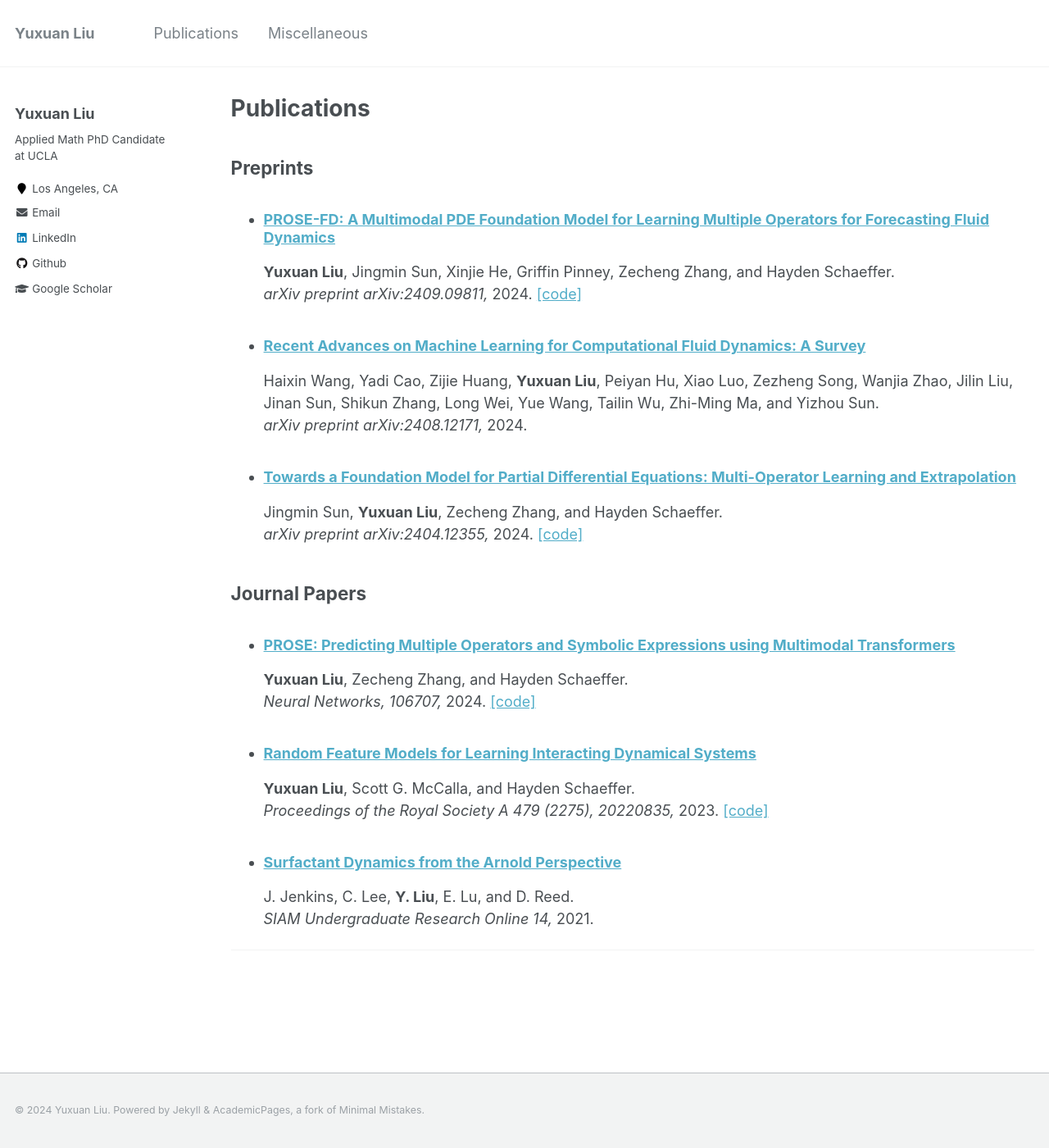
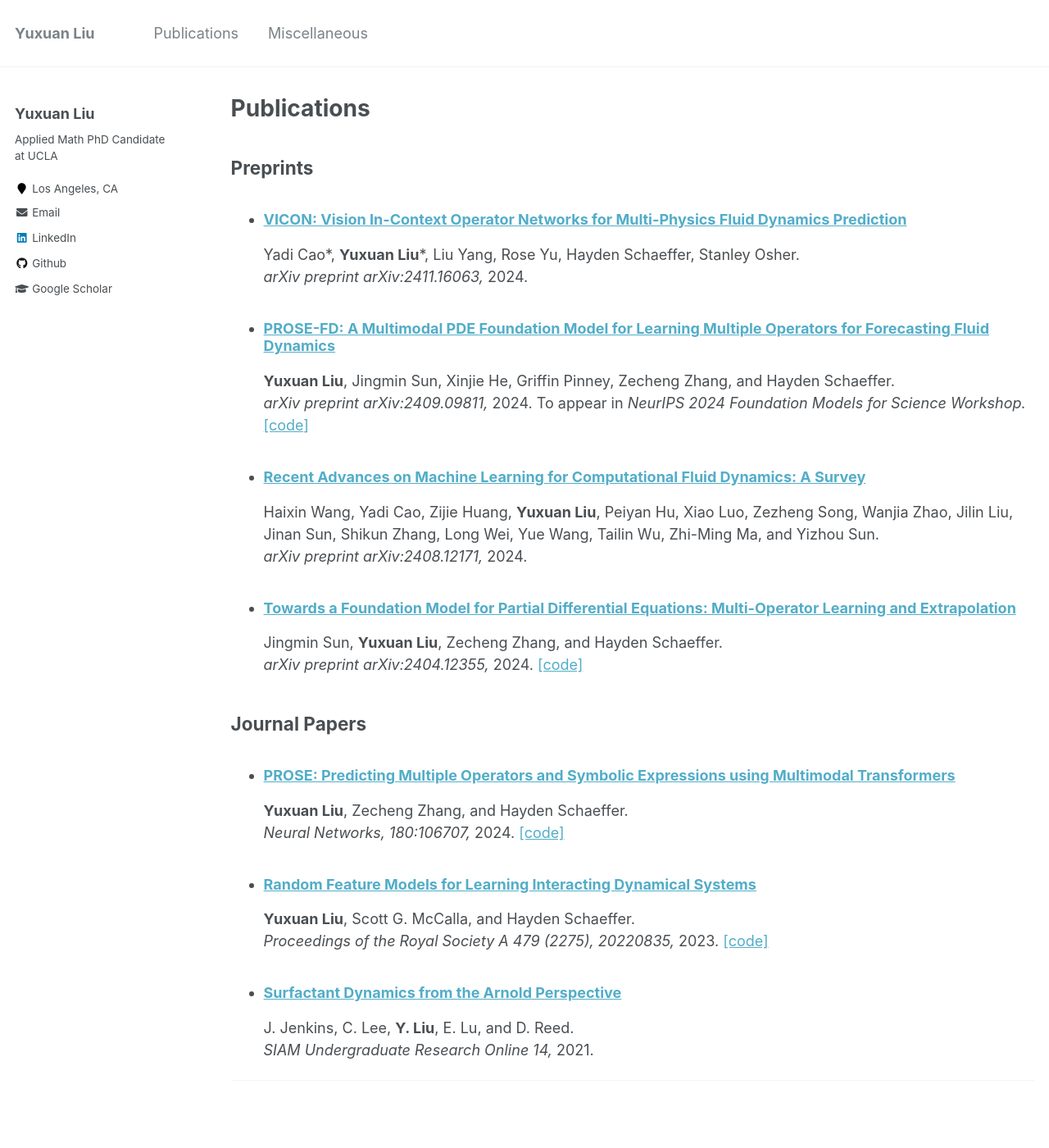
Before and after one commit to felix-lyx/felix-lyx.github.io, a Jekyll site: the page built from _pages/publications.md, in a window 1280 px wide and 1400 px high. Shown: the whole window at 82% size. Built offline with Jekyll 4.4.1, drawn with Linux system fonts in a browser that asks for light colours.

Commit message:
Update
Update

Update

```diff
--- a/_pages/publications.md
+++ b/_pages/publications.md
@@ -8,10 +8,15 @@ author_profile: true
 
 ## Preprints
 
+- ### [VICON: Vision In-Context Operator Networks for Multi-Physics Fluid Dynamics Prediction](https://arxiv.org/abs/2411.16063)
+
+  Yadi Cao\*, **Yuxuan Liu**\*, Liu Yang, Rose Yu, Hayden Schaeffer, Stanley Osher. \
+  *arXiv preprint arXiv:2411.16063,* 2024.
+
 - ### [PROSE-FD: A Multimodal PDE Foundation Model for Learning Multiple Operators for Forecasting Fluid Dynamics](https://arxiv.org/abs/2409.09811)
 
   **Yuxuan Liu**, Jingmin Sun, Xinjie He, Griffin Pinney, Zecheng Zhang, and Hayden Schaeffer. \
-  *arXiv preprint arXiv:2409.09811,* 2024. [[code]](https://github.com/felix-lyx/prose)
+  *arXiv preprint arXiv:2409.09811,* 2024. To appear in *NeurIPS 2024 Foundation Models for Science Workshop.* [[code]](https://github.com/felix-lyx/prose)
 
 - ### [Recent Advances on Machine Learning for Computational Fluid Dynamics: A Survey](https://arxiv.org/abs/2408.12171)
 
@@ -29,7 +34,7 @@ author_profile: true
 - ### [PROSE: Predicting Multiple Operators and Symbolic Expressions using Multimodal Transformers](https://doi.org/10.1016/j.neunet.2024.106707)
 
   **Yuxuan Liu**, Zecheng Zhang, and Hayden Schaeffer. \
-  *Neural Networks, 106707,* 2024. [[code]](https://github.com/felix-lyx/prose)
+  *Neural Networks, 180:106707,* 2024. [[code]](https://github.com/felix-lyx/prose)
 
 - ### [Random Feature Models for Learning Interacting Dynamical Systems](https://doi.org/10.1098/rspa.2022.0835)
 
```
Also changed, not shown: _pages/about.md (+2 -2 lines).
